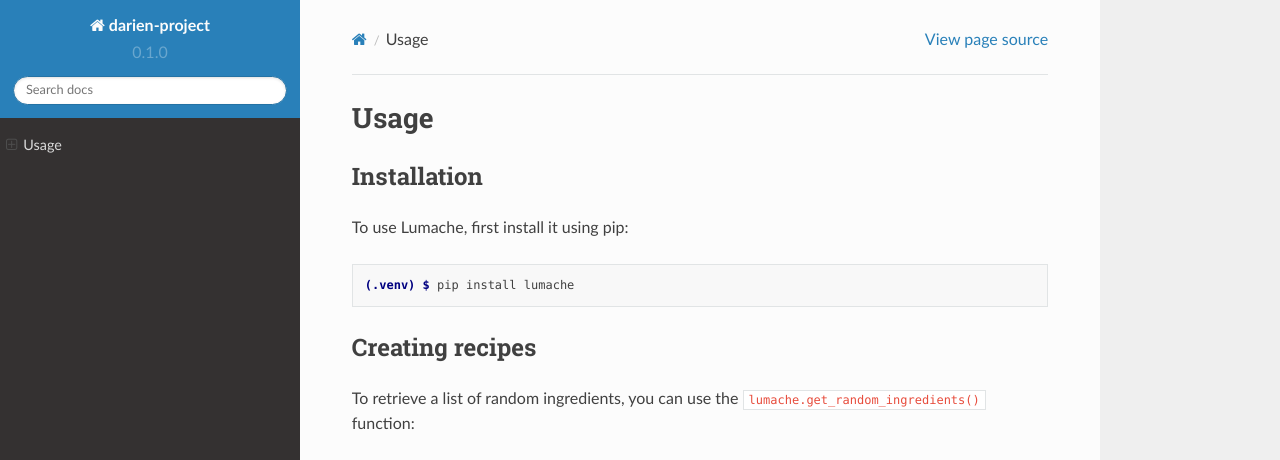
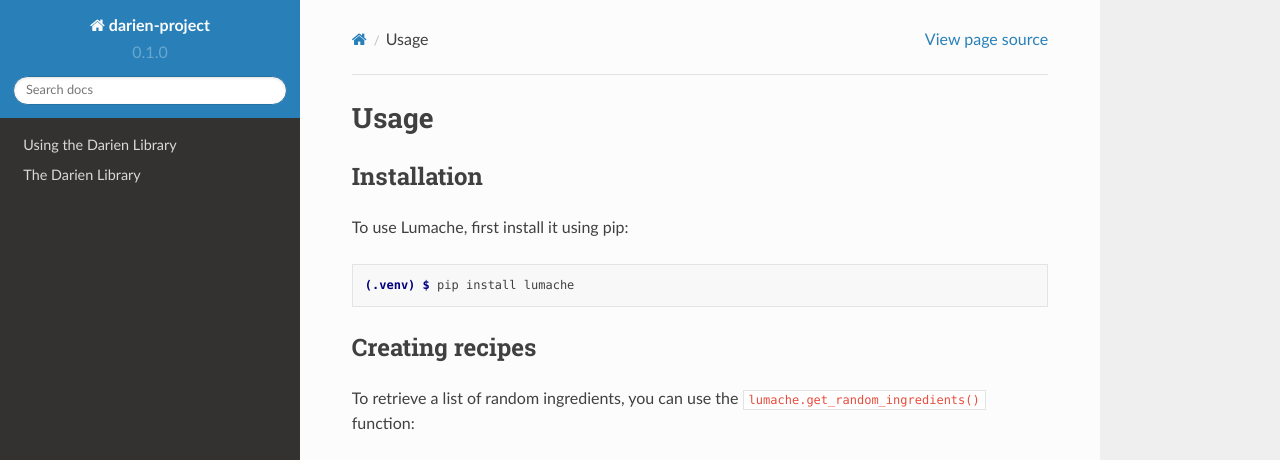
Before and after one commit to jh-evans/readthedocs, a Sphinx documentation site: the page built from docs/source/usage.rst, in a window 1280 px wide and 1036 px high. Shown: the top 460 px of the window. Built offline with Sphinx 7.4.7 and the Read the Docs theme 2.0.0, drawn with Linux system fonts in a browser that asks for light colours; pages that are not in the unit, such as notebooks, are missing from menus; grey boxes are pictures that could not be loaded.

Commit message:
Update index.rst

```diff
--- a/docs/source/index.rst
+++ b/docs/source/index.rst
@@ -1,5 +1,7 @@
 .. toctree::
-   :maxdepth: 2
+
+   index
+   using
 
 The Darien Project
 ==================
```
